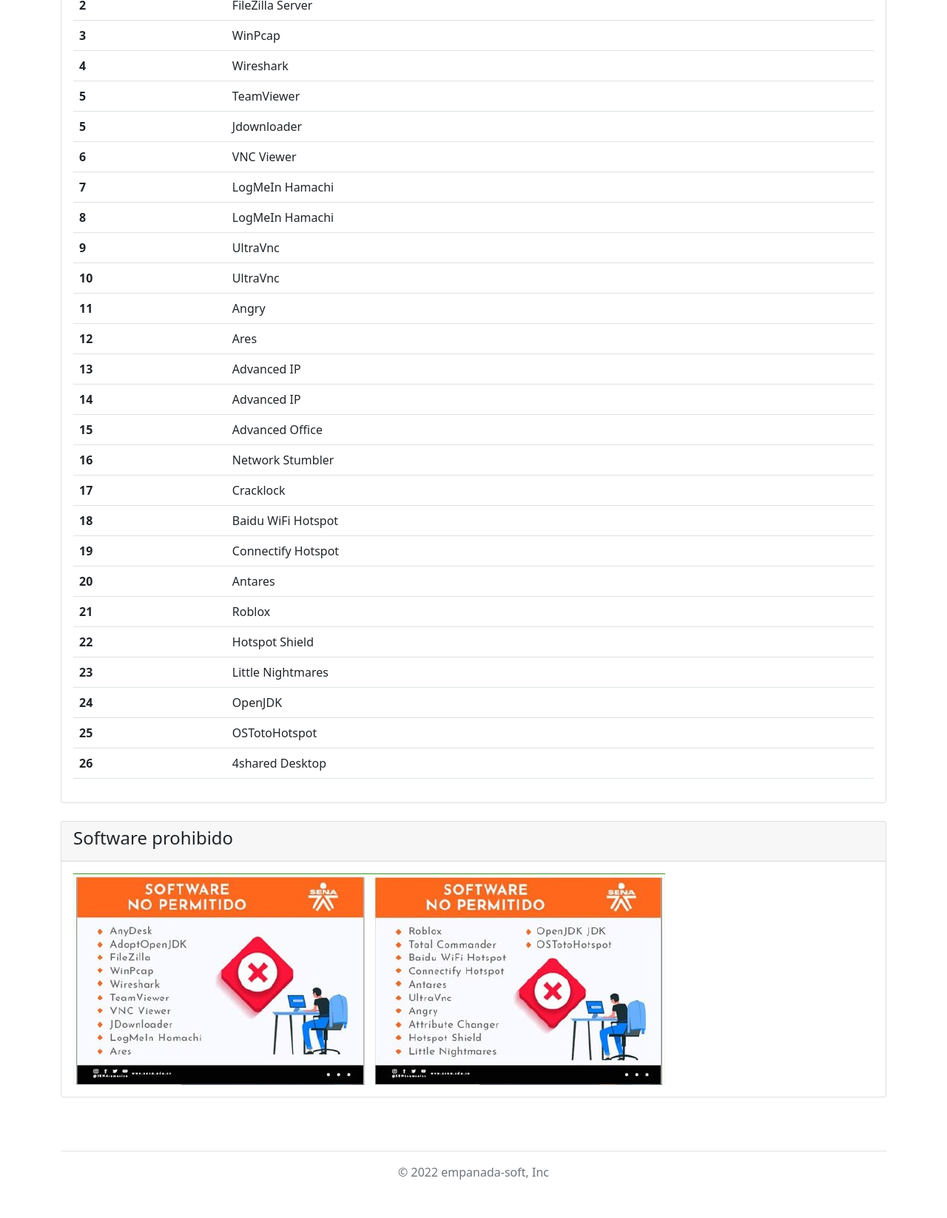
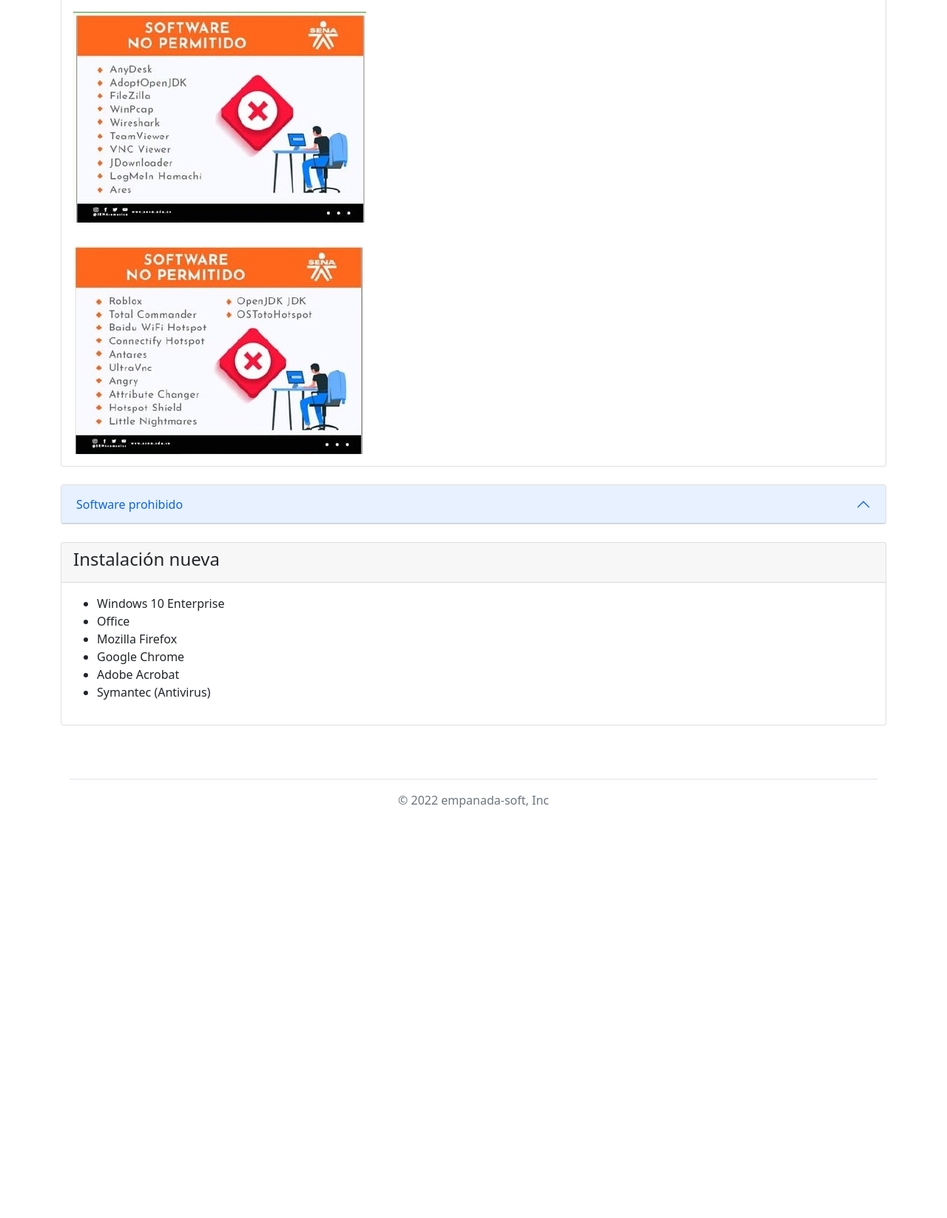
Before and after one commit to jicaicedos/webplantillaincidentes, a website: page pages/software.html in a window 1280 px wide. Shown: the part 604-2251 px from the top of the page at 74% size. After the commit the page ends 1754 px from the top, so only its background shows below. Drawn offline with nearby package versions, Linux system fonts and the light colour scheme.

Commit message:
subido listado de programas de instalacion nueva SENA - software.html

```diff
--- a/pages/plantillas.html
+++ b/pages/plantillas.html
@@ -5,10 +5,11 @@
   <meta charset="UTF-8">
   <meta http-equiv="X-UA-Compatible" content="IE=edge">
   <meta name="viewport" content="width=device-width, initial-scale=1.0">
+
+  <link href="https://cdn.jsdelivr.net/npm/bootstrap@5.1.3/dist/css/bootstrap.min.css" rel="stylesheet"
+    integrity="sha384-1BmE4kWBq78iYhFldvKuhfTAU6auU8tT94WrHftjDbrCEXSU1oBoqyl2QvZ6jIW3" crossorigin="anonymous">
   <link rel="stylesheet" href="../src/css/styles.css">
   <link rel="stylesheet" href="../src/css/estilos.css">
-  <link href="https://cdn.jsdelivr.net/npm/bootstrap@5.1.3/dist/css/bootstrap.min.css" rel="stylesheet"
-    integrity="sha384-1BmE4kWBq78iYhFldvKuhfTAU6auU8tT94WrHftjDbrCEXSU1oBoqyl2QvZ6jIW3" crossorigin="anonymous">
 </head>
 <script>
   var eventoControlado = false;
--- a/pages/software.html
+++ b/pages/software.html
@@ -71,6 +71,34 @@
         <h3>Software prohibido</h3>
       </div>
       <div class="card-body">
+
+      </div>
+    </div>
+    <!--  -->
+    <br>
+    <div class="card">
+      <div class="card-header">
+        <h4>Software prohibido</h4>
+      </div>
+      <div class="card-body">
+        <img src="../src/img/SW-prohibido1.jpeg" alt="">
+      </div>
+      <div class="card-body">
+        <img src="../src/img/SW-prohibido2.jpeg" alt="">
+      </div>
+    </div>
+    <br>
+    <div class="accordion" id="accordionSWProhibido">
+      <div class="accordion-item">
+        <h2 class="accordion-header" id="headingOne">
+          <button class="accordion-button" type="button" data-bs-toggle="collapse" data-bs-target="#collapseOne"
+            aria-expanded="true" aria-controls="collapseOne">
+            Software prohibido
+          </button>
+        </h2>
+        <div id="collapseOne" class="accordion-collapse collapse" aria-labelledby="headingOne"
+          data-bs-parent="#accordionSWProhibido">
+          <div class="accordion-body">
             <table class="table">
               <thead class="thead-dark">
                 <tr>
@@ -191,18 +219,27 @@
             </table>
           </div>
         </div>
-        <!--  -->
+      </div>
+    </div>
     <br>
+    <div>
       <div class="card">
         <div class="card-header">
-        <h4>Software prohibido</h4>
+          <h4>Instalación nueva</h4>
         </div>
         <div class="card-body">
-        <img src="../src/img/SW-prohibido.jpeg" alt="">
+          <ul>
+            <li>Windows 10 Enterprise</li>
+            <li>Office</li>
+            <li>Mozilla Firefox</li>
+            <li>Google Chrome</li>
+            <li>Adobe Acrobat</li>
+            <li>Symantec (Antivirus)</li>
+          </ul>
         </div>
       </div>
     </div>
-</div>
+
     <div class="container">
       <footer class="py-3 my-4">
         <ul class="nav justify-content-center border-bottom pb-3 mb-3">
@@ -211,6 +248,9 @@
         <p class="text-center text-muted">&copy; 2022 empanada-soft, Inc</p>
       </footer>
     </div>
+    <script src="https://cdn.jsdelivr.net/npm/bootstrap@5.1.3/dist/js/bootstrap.bundle.min.js"
+    integrity="sha384-ka7Sk0Gln4gmtz2MlQnikT1wXgYsOg+OMhuP+IlRH9sENBO0LRn5q+8nbTov4+1p"
+    crossorigin="anonymous"></script>
 </body>
 
 </html>
--- a/src/css/styles.css
+++ b/src/css/styles.css
@@ -1,3 +1,6 @@
+.menu {
+    display: block;
+}
 
 .ans {
     display: block;
```
Also changed, not shown: index.html (+1 -1 lines), src/img/SW-prohibido.jpeg (deleted), src/img/SW-prohibido1.jpeg (added), src/img/SW-prohibido2.jpeg (added). Lines whose indentation alone changed are shown as unchanged.
